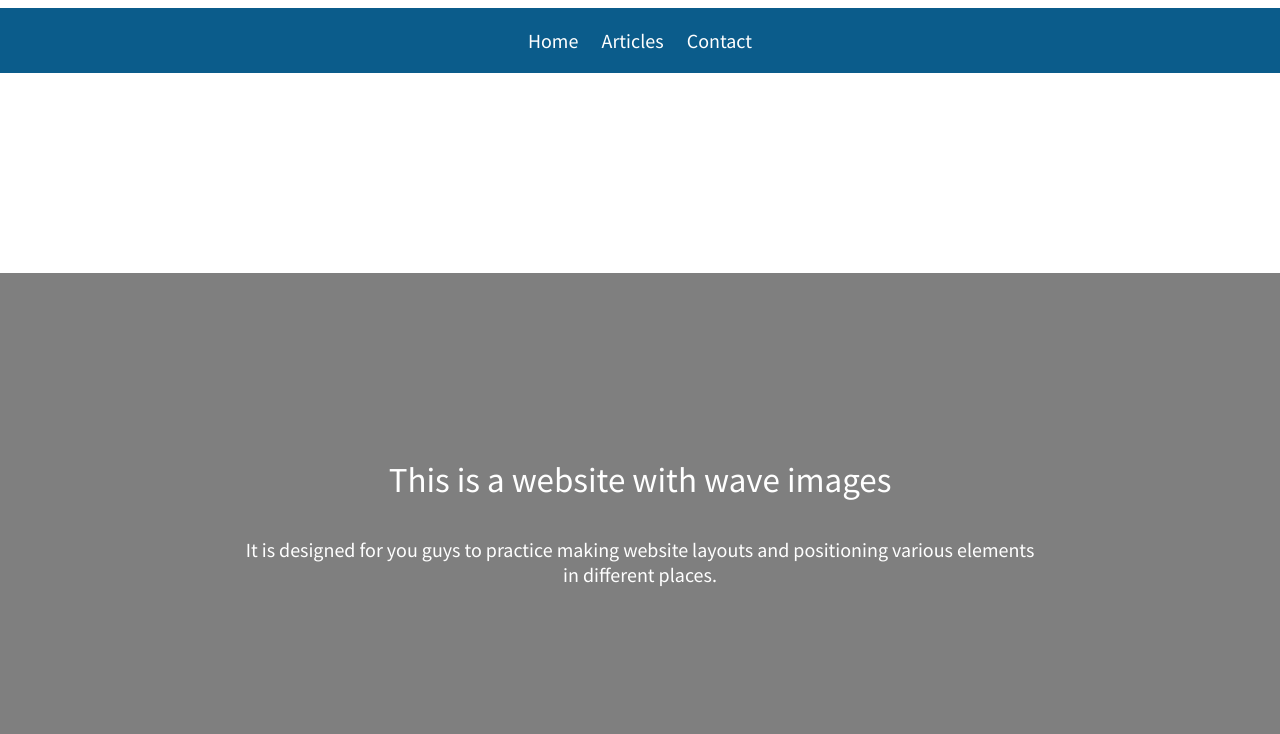
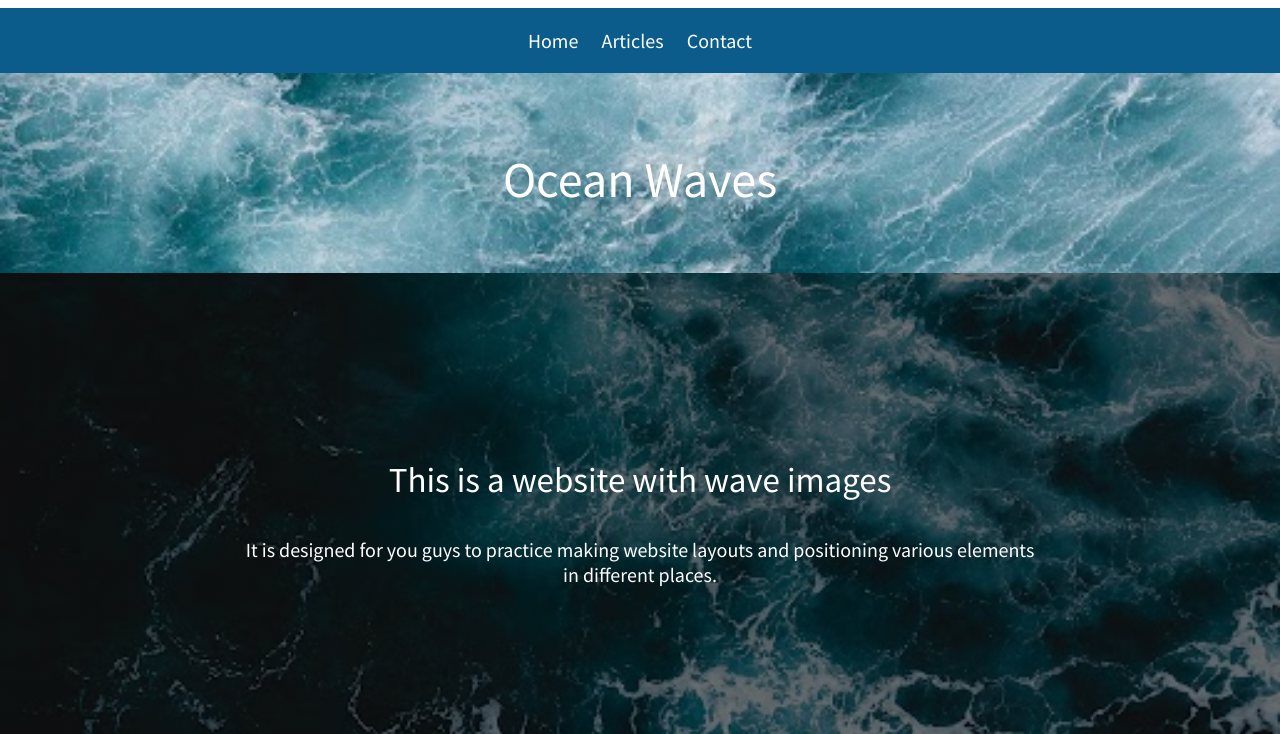
Before and after one commit to darrenliub/portfolio, a plain HTML site: page ocean-wave-home.html in a window 1280 px wide. Shown: the top 734 px of the page. Drawn offline with Linux system fonts and the light colour scheme.

Commit message:
wave pics fixed

```diff
--- a/ocean-wave-home.css
+++ b/ocean-wave-home.css
@@ -32,7 +32,7 @@ body {
     border: 1px;
     width: 100%;
     height: 200px;
-    background-image: url('file:///C:/Users/darren/OneDrive/%E6%96%87%E4%BB%B6/webdev/ivan-bandura-Z1jyU-1ixXE-unsplash.jpg');
+    background-image: url(ivan-bandura-Z1jyU-1ixXE-unsplash.jpg);
     background-repeat: no-repeat;
     background-position: center;
     background-size: cover;
@@ -51,7 +51,7 @@ body {
     border: 1px;
     width: 100%;
     height: 900px;
-    background: linear-gradient(rgba(0 0 0/0.5), rgba(0 0 0/0.5)), url('file:///C:/Users/darren/Downloads/ivan-bandura-2FEE6BR343k-unsplash.jpg');
+    background: linear-gradient(rgba(0 0 0/0.5), rgba(0 0 0/0.5)), url(ivan-bandura-2FEE6BR343k-unsplash.jpg);
     background-repeat: no-repeat;
     background-size: cover;
     background-position: center;
```
Also changed, not shown: ivan-bandura-2FEE6BR343k-unsplash.jpg (added), ivan-bandura-Z1jyU-1ixXE-unsplash.jpg (added), jeremy-bishop-4SUE85iGMJU-unsplash.jpg (added).
